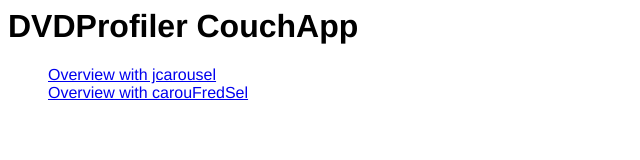
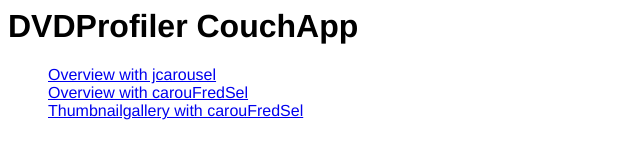
Before and after one commit to ckatzorke/dvdprofilerapp, a plain HTML site: page dvdprofiler/_attachments/index.html in a window 1280 px wide. Shown: the whole page, without its empty margins (0-640 px from the left). Drawn offline with Linux system fonts and the light colour scheme.

Commit message:
added thumbnail gallery - 1st version loads all (! currently 1570) thumbnails, which leaves room for improvement ;-)

```diff
--- a/dvdprofiler/_attachments/index.html
+++ b/dvdprofiler/_attachments/index.html
@@ -11,6 +11,7 @@
    <ul>
    	<li><a href="overview-jcarousel.html">Overview with jcarousel</a>
    	<li><a href="overview-caroufredsel.html">Overview with carouFredSel</a>
+   	<li><a href="thumbnailgallery-caroufredsel.html">Thumbnailgallery with carouFredSel</a>
    </ul>
 
   </body>
```
